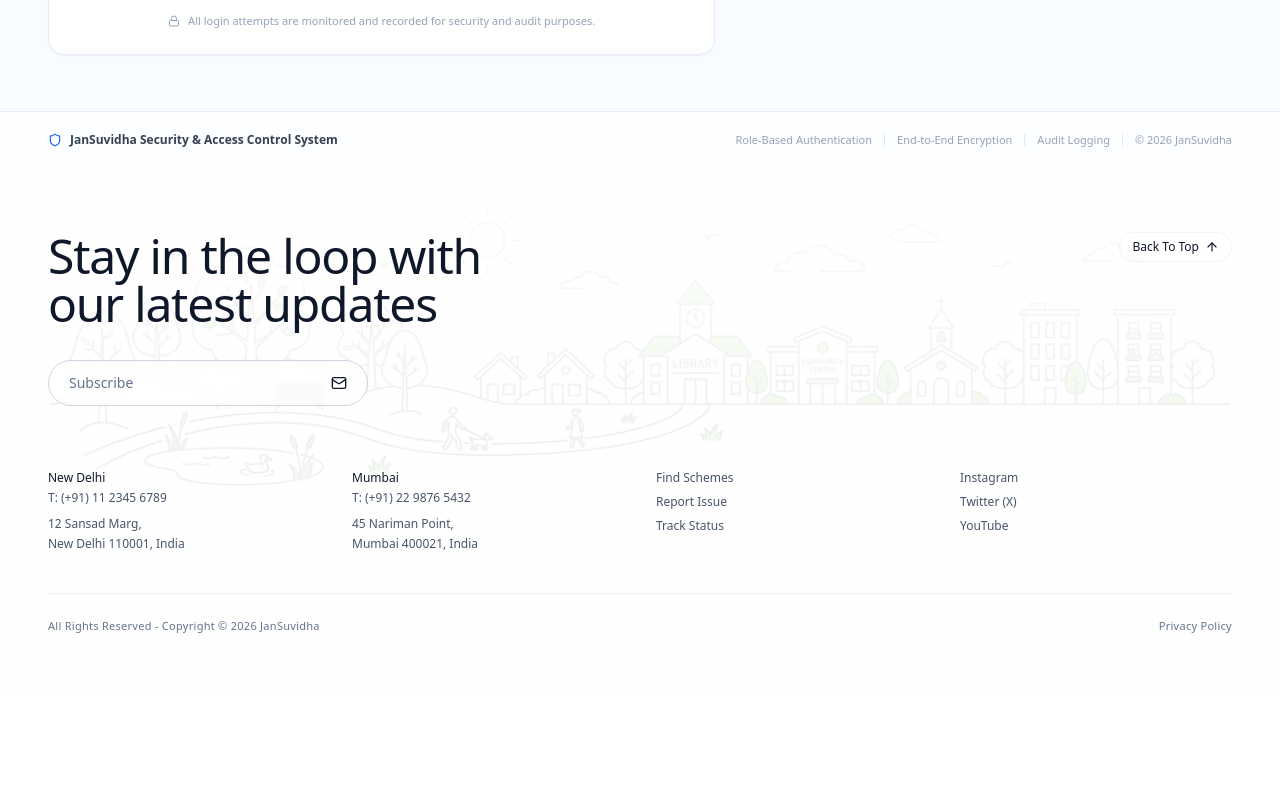
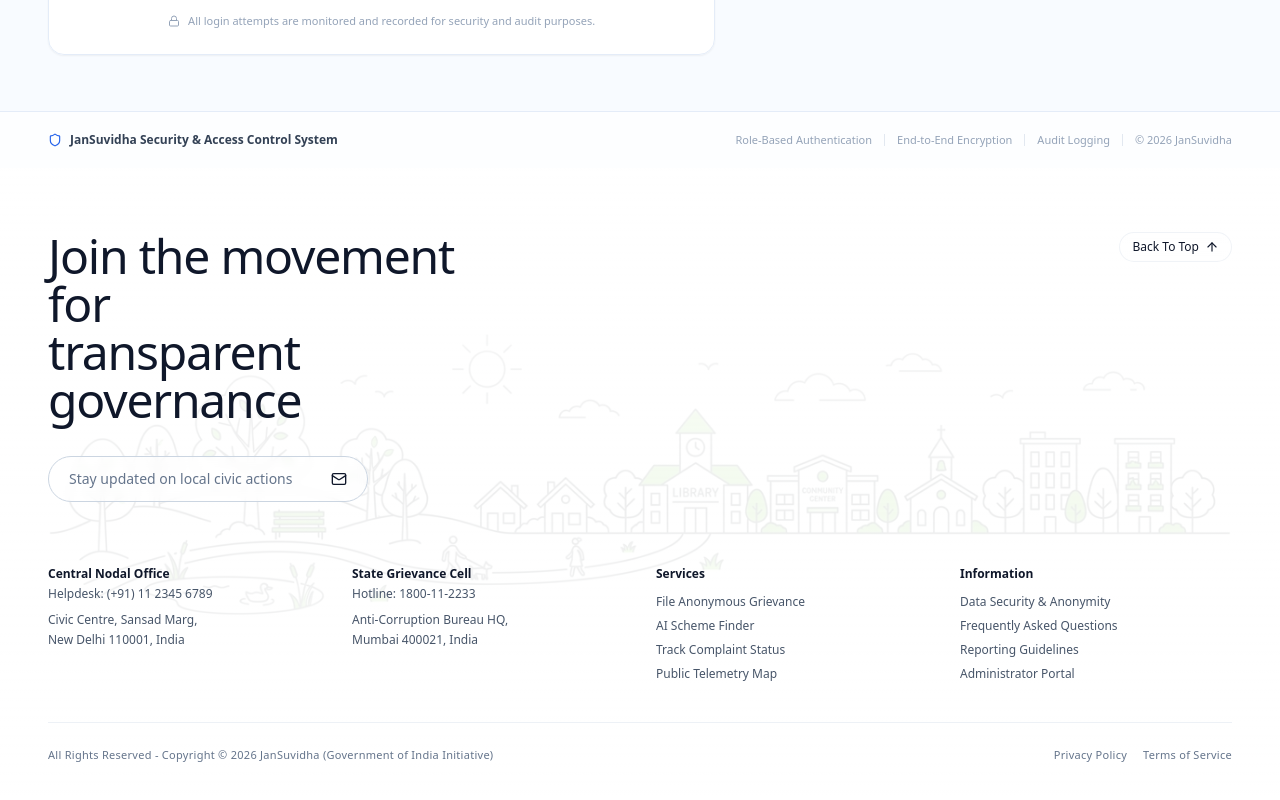
Before and after one commit to 1steve78/JanSuvidha, a Next.js app in the folder frontend/: page /admin/login in a window 1280 px wide. Shown: the part 1524-2324 px from the top of the page. Before the commit the page ends 2223 px from the top, so only its background shows below. Built offline with nearby package versions, Linux system fonts and the light colour scheme; no server answers.

Commit message:
style: update footer content to reflect civic platform context

```diff
--- a/frontend/src/components/layout/Footer.tsx
+++ b/frontend/src/components/layout/Footer.tsx
@@ -34,7 +34,7 @@ export default function Footer() {
           {/* Left Side: Headline & Subscribe */}
           <div className="max-w-md w-full">
             <h2 className="text-4xl sm:text-5xl font-medium tracking-tight text-slate-900 leading-[1.1] mb-8">
-              Stay in the loop with<br />our latest updates
+              Join the movement for<br />transparent governance
             </h2>
 
             <form
@@ -43,7 +43,7 @@ export default function Footer() {
             >
               <input
                 type="email"
-                placeholder="Subscribe"
+                placeholder="Stay updated on local civic actions"
                 className="bg-transparent outline-none w-full text-sm placeholder-slate-500 text-slate-900"
                 required
               />
@@ -67,43 +67,50 @@ export default function Footer() {
 
           {/* Column 1: Headquarters */}
           <div>
-            <div className="mb-1 text-slate-900">New Delhi</div>
-            <div className="text-slate-600 mb-2">T: (+91) 11 2345 6789</div>
+            <div className="mb-1 text-slate-900 font-bold">Central Nodal Office</div>
+            <div className="text-slate-600 mb-2">Helpdesk: (+91) 11 2345 6789</div>
             <div className="text-slate-600 leading-relaxed">
-              12 Sansad Marg,<br />
+              Civic Centre, Sansad Marg,<br />
               New Delhi 110001, India
             </div>
           </div>
 
           {/* Column 2: Regional Office */}
           <div>
-            <div className="mb-1 text-slate-900">Mumbai</div>
-            <div className="text-slate-600 mb-2">T: (+91) 22 9876 5432</div>
+            <div className="mb-1 text-slate-900 font-bold">State Grievance Cell</div>
+            <div className="text-slate-600 mb-2">Hotline: 1800-11-2233</div>
             <div className="text-slate-600 leading-relaxed">
-              45 Nariman Point,<br />
+              Anti-Corruption Bureau HQ,<br />
               Mumbai 400021, India
             </div>
           </div>
 
           {/* Column 3: Quick Links */}
           <div className="flex flex-col gap-2 text-slate-600">
-            <Link href="/match" className="hover:text-slate-900 transition-colors">Find Schemes</Link>
-            <Link href="/report" className="hover:text-slate-900 transition-colors">Report Issue</Link>
-            <Link href="/track" className="hover:text-slate-900 transition-colors">Track Status</Link>
+            <div className="text-slate-900 font-bold mb-1">Services</div>
+            <Link href="/report" className="hover:text-slate-900 transition-colors">File Anonymous Grievance</Link>
+            <Link href="/match" className="hover:text-slate-900 transition-colors">AI Scheme Finder</Link>
+            <Link href="/track" className="hover:text-slate-900 transition-colors">Track Complaint Status</Link>
+            <Link href="/dashboard" className="hover:text-slate-900 transition-colors">Public Telemetry Map</Link>
           </div>
 
-          {/* Column 4: Socials */}
+          {/* Column 4: Resources */}
           <div className="flex flex-col gap-2 text-slate-600">
-            <a href="#" className="hover:text-slate-900 transition-colors">Instagram</a>
-            <a href="#" className="hover:text-slate-900 transition-colors">Twitter (X)</a>
-            <a href="#" className="hover:text-slate-900 transition-colors">YouTube</a>
+            <div className="text-slate-900 font-bold mb-1">Information</div>
+            <Link href="#security" className="hover:text-slate-900 transition-colors">Data Security & Anonymity</Link>
+            <Link href="#faq" className="hover:text-slate-900 transition-colors">Frequently Asked Questions</Link>
+            <Link href="#guidelines" className="hover:text-slate-900 transition-colors">Reporting Guidelines</Link>
+            <Link href="/admin/login" className="hover:text-slate-900 transition-colors">Administrator Portal</Link>
           </div>
         </div>
 
         {/* Bottom copyright line */}
         <div className="pt-6 border-t border-slate-200/60 flex flex-col sm:flex-row items-center justify-between gap-4 text-[10px] sm:text-[11px] text-slate-500 font-medium tracking-wide">
-          <div>All Rights Reserved - Copyright © 2026 JanSuvidha</div>
-          <Link href="#privacy" className="hover:text-slate-900 transition-colors">Privacy Policy</Link>
+          <div>All Rights Reserved - Copyright © 2026 JanSuvidha (Government of India Initiative)</div>
+          <div className="flex gap-4">
+            <Link href="#privacy" className="hover:text-slate-900 transition-colors">Privacy Policy</Link>
+            <Link href="#terms" className="hover:text-slate-900 transition-colors">Terms of Service</Link>
+          </div>
         </div>
       </div>
     </footer>
```
